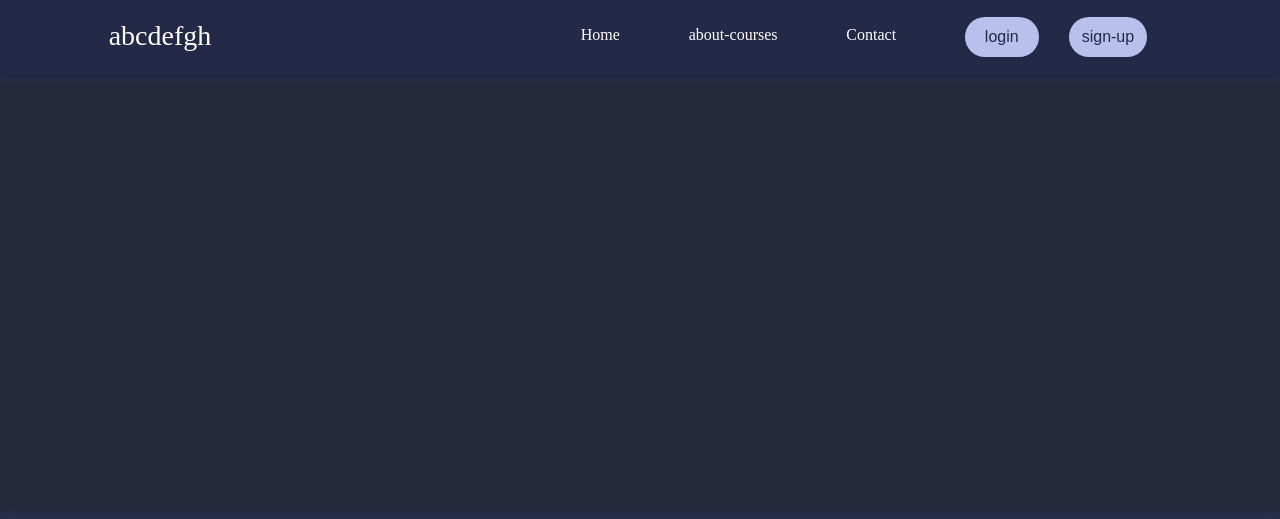
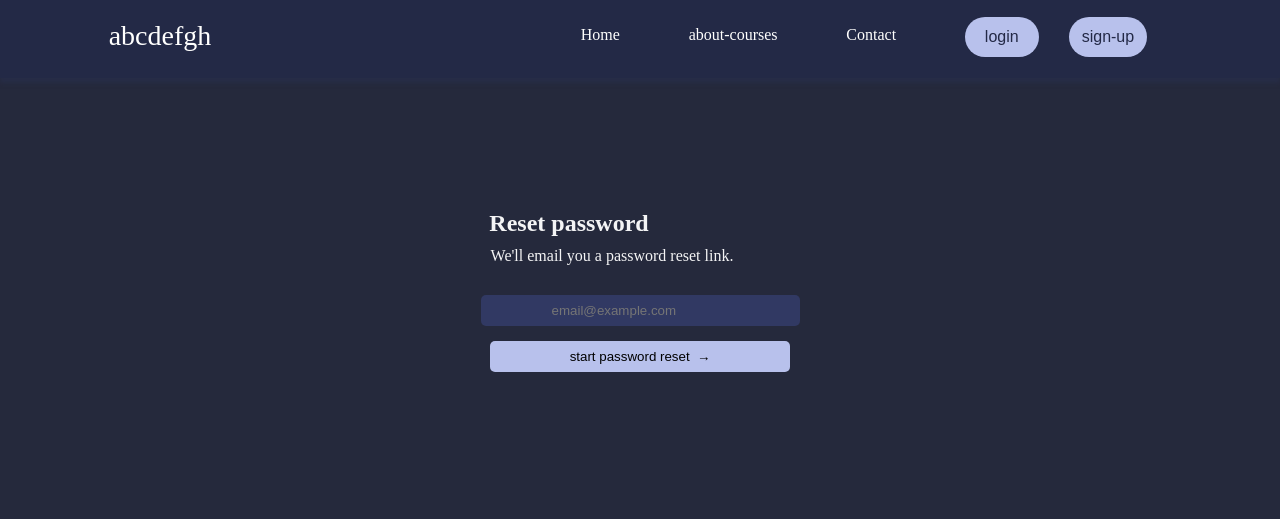
Before and after one commit to pallab-at-tech/Educative-project, a plain HTML site: page Frontent/login page/forgotpass.html in a window 1280 px wide. Shown: the top 519 px of the page. Drawn offline with nearby package versions, Linux system fonts and the light colour scheme.

Commit message:
reset password page complete

```diff
--- a/Frontent/login page/forgotpass.html
+++ b/Frontent/login page/forgotpass.html
@@ -51,7 +51,19 @@
             </div>
         </div>
 
-        <div class="f-body"></div>
+        <div class="f-body">
+            <h2>Reset password</h2>
+            <p>We'll email you a password reset link.</p>
+
+            <form action="">
+                <label for="sendx">
+                    <input type="email" id="sendx" placeholder="email@example.com" required>
+                </label>
+                <div class="send-submitx">
+                    <input type="submit" id="send-submitx" value="start password reset  &rarr;">
+                </div>
+            </form>
+        </div>
 
         <div class="f-footer">
             <div class="footer-box" id="box1">
--- a/Frontent/login page/login-style.css
+++ b/Frontent/login page/login-style.css
@@ -332,7 +332,6 @@
 
 .f-header .right-side .login button:hover{
     padding: 13px 22px;
-    background-color:#fffffe;;
 }
 
 /* In Reset page header section end here */
@@ -343,10 +342,39 @@
     background-color: #25293c;
     padding-top: 100px;
     width: 100%;
-    height: calc( 100vh - 278px );
-    transition: all 0.5s ease;
-    overflow: hidden;
-    max-height: 800px;
+    height: calc( 100vh - 218px );
+    text-align: center;
+}
+.f-body h2{
+    color: #fffffff2;
+    margin-top: 110px;
+    margin-left: -142px;
+}
+.f-body p{
+    color: #fffffff2;
+    padding: 10px;
+    margin-bottom: 10px;
+    margin-left: -56px;
+}
+.f-body #sendx{
+    padding: 8px 71px;
+    border-radius: 5px;
+    border: none;
+    outline: none;
+    background-color:#313963;
+    margin: 10px 0;
+}
+.f-body #sendx:focus{
+    border: 1px solid #b8c1ec;
+}
+.f-body #send-submitx{
+    padding: 8px 80px;
+    border-radius: 5px;
+    border: none;
+    outline: none;
+    background-color:#b8c1ec;
+    margin-top: 5px;
+
 }
 
 /* In Reset page body section end here */
```
Also changed, not shown: Frontent/login page/signin.html (+1 -1 lines).
